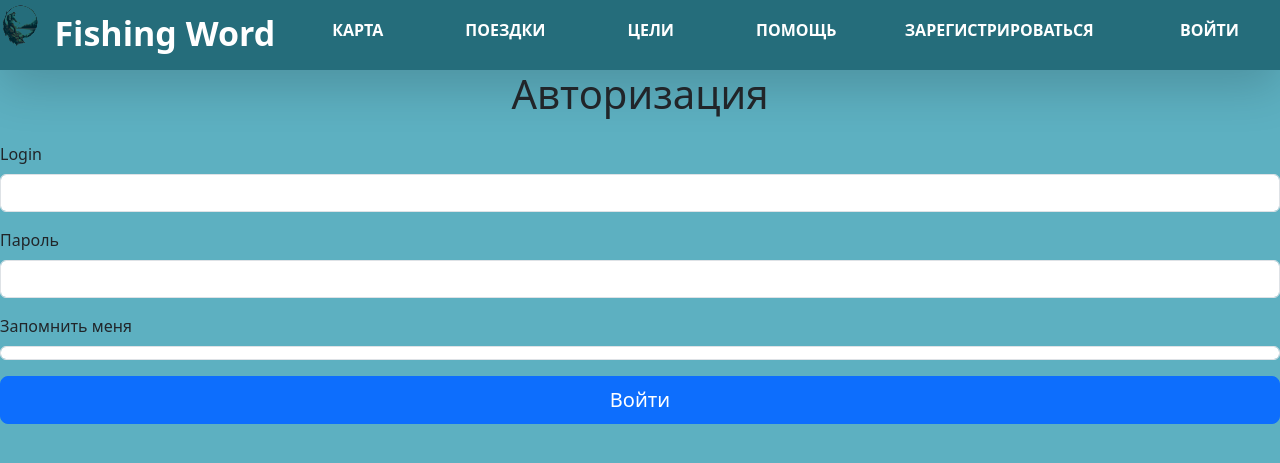
After one commit to Dilyar-48/FishingWord, a Flask app: page /login in a window 1280 px wide. The commit adds this page. Shown: the top 463 px of the page. Run offline with Flask 3, Linux system fonts and the light colour scheme.

Commit message:
Регистрация и авторизация

```diff
--- /dev/null
+++ b/form.py
@@ -0,0 +1,16 @@
+from flask_wtf import FlaskForm
+from wtforms import StringField, PasswordField, BooleanField
+from wtforms.validators import DataRequired, Email, Length, EqualTo
+
+class LoginForm(FlaskForm):
+    email = StringField('Login', validators=[DataRequired(), Email()])
+    password = PasswordField('Пароль', validators=[DataRequired()])
+    remember_me = BooleanField('Запомнить меня')
+
+
+class RegisterForm(FlaskForm):
+    email = StringField('Login', validators=[DataRequired(), Email()])
+    name = StringField('Имя', validators=[DataRequired(), Length(min=2, max=50)])
+    surname = StringField('Фамилия', validators=[DataRequired(), Length(min=2, max=50)])
+    password = PasswordField('Пароль', validators=[DataRequired(), Length(min=6)])
+    password_again = PasswordField('Повторите пароль', validators=[DataRequired(), EqualTo('password')])
--- a/main.py
+++ b/main.py
@@ -1,6 +1,9 @@
 from flask import Flask, render_template, url_for
+from form import LoginForm, RegisterForm
+
 
 app = Flask(__name__)
+app.config['SECRET_KEY'] = 'yandexlyceum_secret_key'
 
 
 @app.route('/')
@@ -12,5 +15,16 @@ def index():
 def map():
     return render_template('base.html', title='Карта')
 
+
+@app.route('/login', methods=['GET', 'POST'])
+def login():
+    form = LoginForm()
+    return render_template('login.html', title='Авторизация', form=form)
+
+@app.route('/register', methods=['GET', 'POST'])
+def register():
+    form = RegisterForm()
+    return render_template('register.html', title='Регистрация', form=form)
+
 if __name__ == '__main__':
     app.run(port=8080, host='127.0.0.1')
--- a/templates/base.html
+++ b/templates/base.html
@@ -30,10 +30,10 @@
                 <span data-text="Вопросы" class="nav-link">Помощь</span>
             </a>
             <div style="position: absolute; right: 0;">
-                <a href="#" class="nav-item">
+                <a href="/register" class="nav-item">
                     <span data-text="Создайте аккаунт" class="nav-link">Зарегистрироваться</span>
                 </a>
-                <a href="#" class="nav-item">
+                <a href="/login" class="nav-item">
                     <span data-text="Авторизация" class="nav-link">Войти</span>
                 </a>
             </div>
--- /dev/null
+++ b/templates/login.html
@@ -0,0 +1,22 @@
+{% extends "base.html" %}
+
+{% block content %}
+    <h1 class="text-center mb-4">Авторизация</h1>
+    <form action="" method="post" novalidate>
+        <div>
+            {{ form.csrf_token }}
+        </div>
+        {% for field in form if field.name != 'csrf_token' %}
+            <div class="mb-3">
+                {{ field.label(class="form-label") }}
+                {{ field(class="form-control") }}
+                {% for error in field.errors %}
+                    <div class="alert alert-danger mt-2">{{ error }}</div>
+                {% endfor %}
+            </div>
+        {% endfor %}
+        <div class="d-grid gap-2">
+            <button type="submit" class="btn btn-primary btn-lg">Войти</button>
+        </div>
+    </form>
+{% endblock %}
```
Also changed, not shown: templates/register.html (added, +22 -0 lines).
